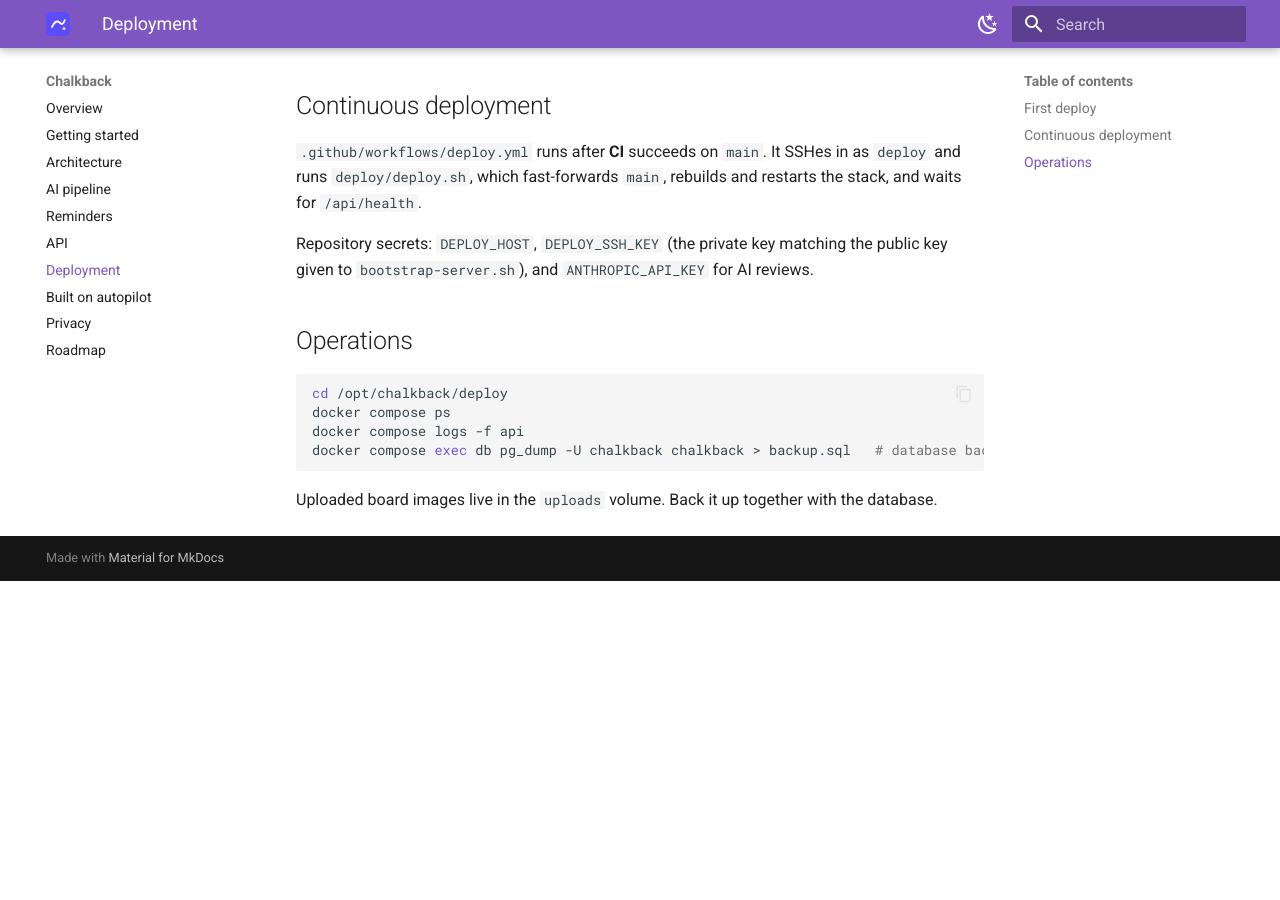
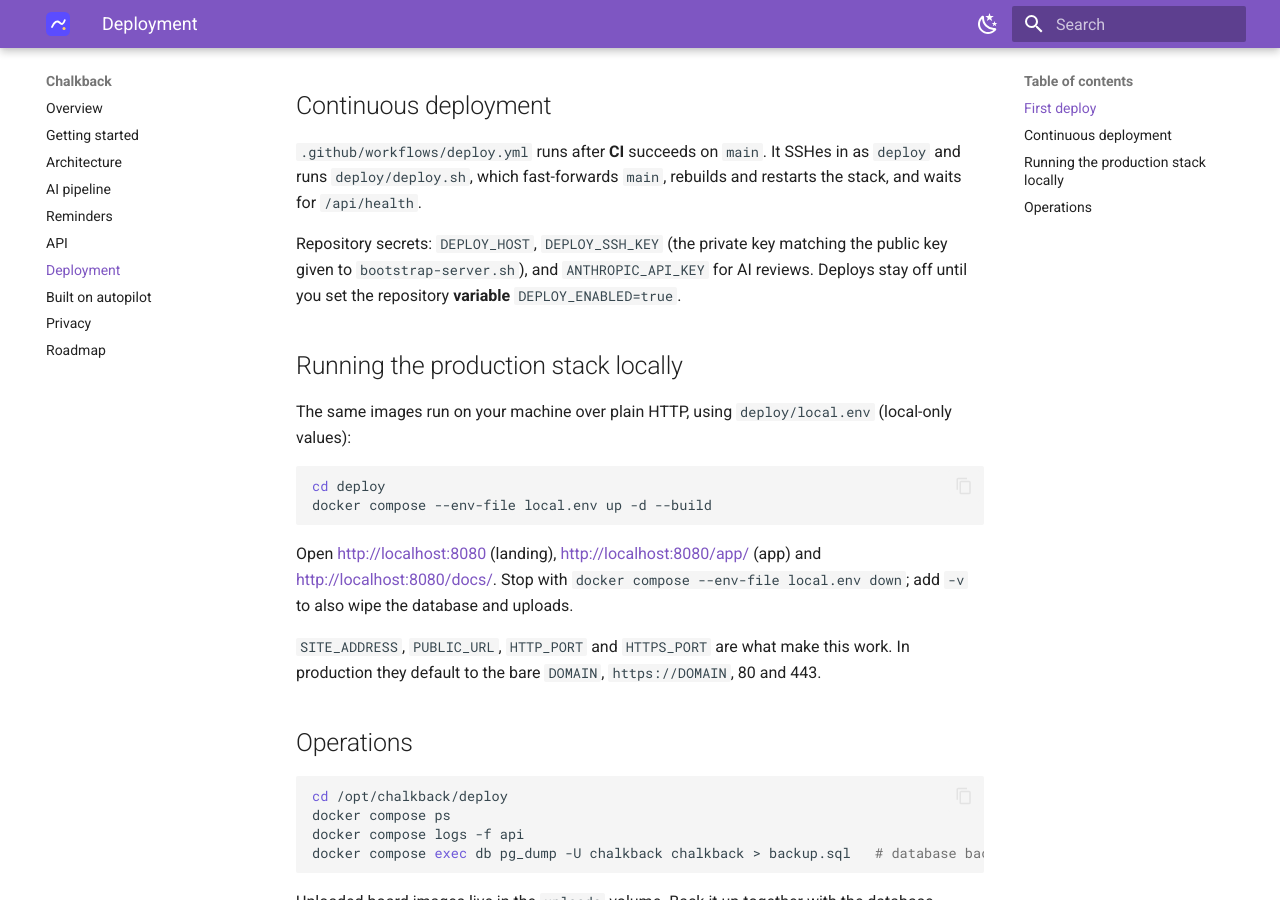
Before and after one commit to Durapix/chalkback, an MkDocs documentation site: the page built from docs/deployment.md, in a window 1280 px wide and 900 px high, scrolled down 829 px. Built offline with MkDocs 1.6.1 and Material for MkDocs 9.7.7, drawn with Linux system fonts in a browser that asks for light colours; before the commit the page ends 1410 px from its top, so only the background shows below that.

Commit message:
docs: local Docker run and the DEPLOY_ENABLED switch
Co-Authored-By: Claude Opus 5.5 <noreply@anthropic.com>

````diff
--- a/docs/deployment.md
+++ b/docs/deployment.md
@@ -33,7 +33,24 @@ runs `deploy/deploy.sh`, which fast-forwards `main`, rebuilds and restarts the s
 for `/api/health`.
 
 Repository secrets: `DEPLOY_HOST`, `DEPLOY_SSH_KEY` (the private key matching the public key given
-to `bootstrap-server.sh`), and `ANTHROPIC_API_KEY` for AI reviews.
+to `bootstrap-server.sh`), and `ANTHROPIC_API_KEY` for AI reviews. Deploys stay off until you set
+the repository **variable** `DEPLOY_ENABLED=true`.
+
+## Running the production stack locally
+
+The same images run on your machine over plain HTTP, using `deploy/local.env` (local-only values):
+
+```bash
+cd deploy
+docker compose --env-file local.env up -d --build
+```
+
+Open <http://localhost:8080> (landing), <http://localhost:8080/app/> (app) and
+<http://localhost:8080/docs/>. Stop with `docker compose --env-file local.env down`; add `-v` to
+also wipe the database and uploads.
+
+`SITE_ADDRESS`, `PUBLIC_URL`, `HTTP_PORT` and `HTTPS_PORT` are what make this work. In production
+they default to the bare `DOMAIN`, `https://DOMAIN`, 80 and 443.
 
 ## Operations
 
````
